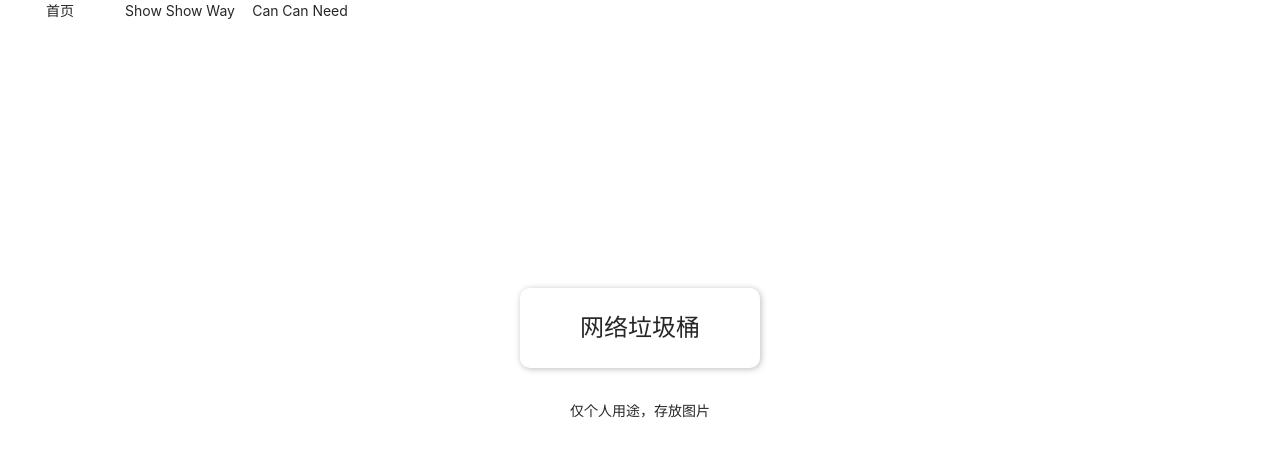
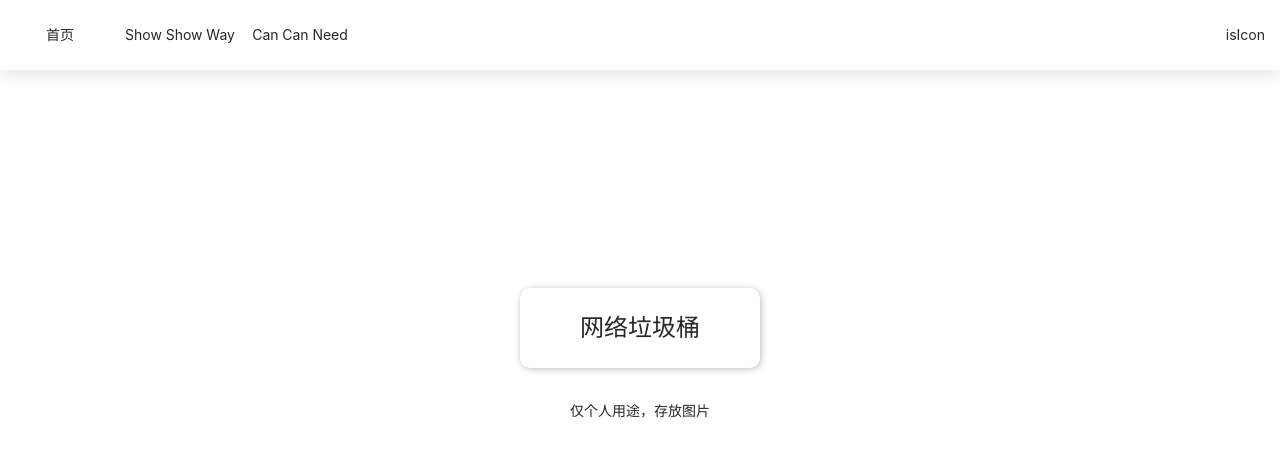
Before and after one commit to AriesLyt/network-garbage, a React (Create React App) app: page / in a window 1280 px wide. Shown: the top 456 px of the page. Built offline with nearby package versions, Linux system fonts and the light colour scheme.

Commit message:
增加侧边导航栏动画

```diff
--- a/src/App.tsx
+++ b/src/App.tsx
@@ -10,7 +10,7 @@ import TopNav from '@components/topNav';
 import MRoute from './route/route';
 
 // css
-// import './assets/css/variables.less'
+import "./assets/css/media.less"
 
 function App() {
 
--- /dev/null
+++ b/src/assets/css/media.less
@@ -0,0 +1,7 @@
+@media screen and (max-width: 768px) {
+  .topnav-wrap{
+    .nav-ul{
+      display: none;
+    }
+  }
+}
--- a/src/component/rightNav/index.less
+++ b/src/component/rightNav/index.less
@@ -5,25 +5,41 @@
   right: 0;
   left: 0;
   z-index: -99;
-  background-color: rgba(0, 0, 0, .5);
+  width: 100%;
+
+
+  transition: all .3s;
 
   &.is-active-rnav{
-    z-index: 100;
+    background-color: rgba(0, 0, 0, .3);
+    z-index: 999;
+    width: calc(100% - 50%);
+  }
 }
 
 .right-nav-wrap{
-    position: absolute;
+  position: fixed;
   top: 1px;
   bottom: 1px;
-    right: 0;
+  right: -50%;
+  z-index: 100;
   width: 50%;
   background-color: rgba(255, 255, 255, .9);
-    border-radius: 8px 0 0 8px;
+  // border-radius: 8px 0 0 8px;
+  opacity: 0;
+
+  transition: all .3s;
+
+  &.is-active-rnav {
+    opacity: 1;
+    right: 0;
+  }
 
   .nav-ul {
     list-style: none;
     padding-left: 10%;
     margin-top: 20px;
+
 
     li{
       height: 50px;
@@ -37,4 +53,3 @@
     }
   }
 }
-}
--- a/src/component/rightNav/index.tsx
+++ b/src/component/rightNav/index.tsx
@@ -8,26 +8,31 @@ interface props {
 }
 
 export default function RightNav({ rightShow, setRightShow }: props) {
+
+  const toLink = (link: string): void => {
+    console.log(link)
+  }
+
   return (
     <>
       <div className={rightShow ? "right-nav-bg is-active-rnav" : "right-nav-bg"} onClick={()=>setRightShow(false)} >
-        <div className="right-nav-wrap">
+      </div>
+      <div className={rightShow ? "right-nav-wrap is-active-rnav" : "right-nav-wrap"}>
           <ul className="nav-ul">
-            <li>
+            <li onClick={()=>toLink('/')}>
               首页
             </li>
-            <li>
+            <li onClick={()=>toLink('Show Show Way')}>
               Show Show Way
             </li>
-            <li>
+            <li onClick={()=>toLink('Can Can Need')}>
               Can Can Need
             </li>
-            <li>
+            <li onClick={()=>toLink('Other')}>
               Other
             </li>
           </ul>
         </div>
-      </div>
     </>
   )
 }
--- a/src/component/topNav/index.less
+++ b/src/component/topNav/index.less
@@ -1,24 +1,43 @@
 .topnav-wrap {
   position: absolute;
+  display: grid;
   top: 0;
   z-index: 1;
+  align-items: center;
 
-  background-color: rgba(255, 255, 255, 0.5);
+  background-color: rgba(255, 255, 255, 0.8);
   height: 70px;
   width: 100%;
   backdrop-filter: blur(30px) saturate(180%);
+  box-shadow: rgb(0 0 0 / 10%) 0 5px 15px;
+
   transition: all .3s;
 
   .nav-ul{
     list-style: none;
 
     display: grid;
-    grid-template-columns: repeat(4, 120px);
+    grid-template-columns: repeat(3, 120px);
+    align-content: center;
+
+    margin-bottom: unset;
 
     text-align: center;
 
     li{
 
+    }
+  }
+
+  .nav-icon {
+    position: absolute;
+    right: 15px;
+
+    transition: all .3s;
+
+    &.is-checked {
+      // transition: all .3s;
+      transform: rotate(90deg);
     }
   }
 }
@@ -28,7 +47,7 @@
   top: 0;
   z-index: 99;
 
-  transition: all .3s;
+  // transition: all .3s;
 
   animation: topToDown .3s;
 }
--- a/src/component/topNav/index.tsx
+++ b/src/component/topNav/index.tsx
@@ -24,7 +24,14 @@ export default function TopNav() {
 
   const [rightShow, setRightShow] = useState<boolean>(false)
 
+  const [iconClass, setIconClass] = useState<string []>(['nav-icon'])
+
   function changeMoNavShow(show = false) {
+    if(show){
+      setIconClass(['nav-icon', 'is-checked'])
+    }else{
+      setIconClass(['nav-icon'])
+    }
     setRightShow(show)
   }
 
@@ -32,7 +39,7 @@ export default function TopNav() {
     <>
       <div className={navClass.join(" ")} >
         <ul className="nav-ul">
-          <li onClick={() => {changeMoNavShow(true)}}>
+          <li>
             首页
           </li>
           <li>
@@ -45,6 +52,9 @@ export default function TopNav() {
             Other
           </li> */}
         </ul>
+        <span className={iconClass.join(" ")}  onClick={() => {changeMoNavShow(true)}}>
+          isIcon
+        </span>
       </div>
       <RightNav rightShow={rightShow} setRightShow={changeMoNavShow} />
     </>
--- a/src/views/index/index.less
+++ b/src/views/index/index.less
@@ -5,6 +5,7 @@
 
 
     .add-garbage {
+      display: inline-block;
       width: 240px;
       height: 80px;
       background-color: white;
@@ -17,6 +18,7 @@
       transition: all .2s;
 
       font-size: 24px;
+      line-height: 80px;
       vertical-align: middle;
 
       &:hover,{
--- a/src/views/index/index.tsx
+++ b/src/views/index/index.tsx
@@ -132,9 +132,9 @@ const GarMain: React.FC = () => {
     <div>
       <div className="garmain-wrap">
         <div>
-          <button className='add-garbage' onClick={() => {
-          setVisible(true);
-        }}> 网络垃圾桶 </button>
+          <div className='add-garbage' onClick={() => {
+            setVisible(true);
+          }}> 网络垃圾桶 </div>
         </div>
         <div className='garmain-text'>
           仅个人用途，存放图片
```
Lines whose indentation alone changed are shown as unchanged.
